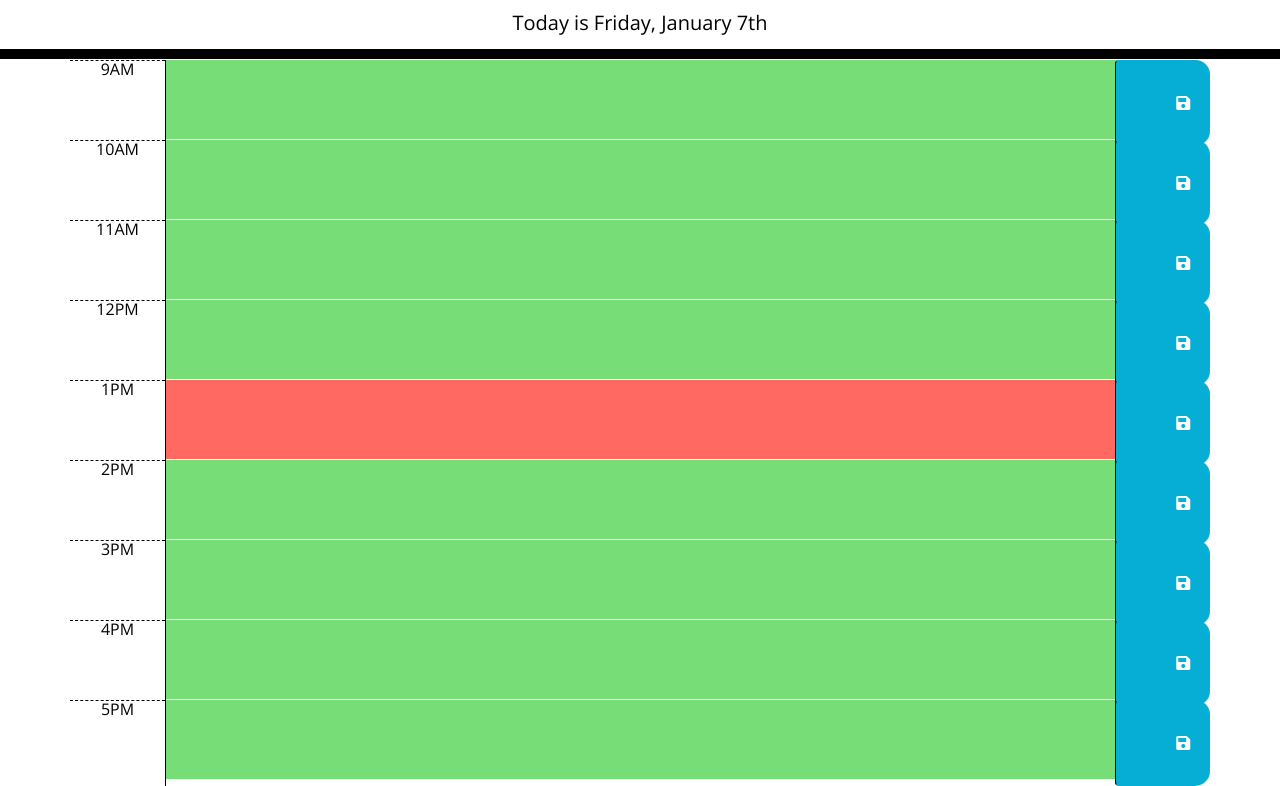
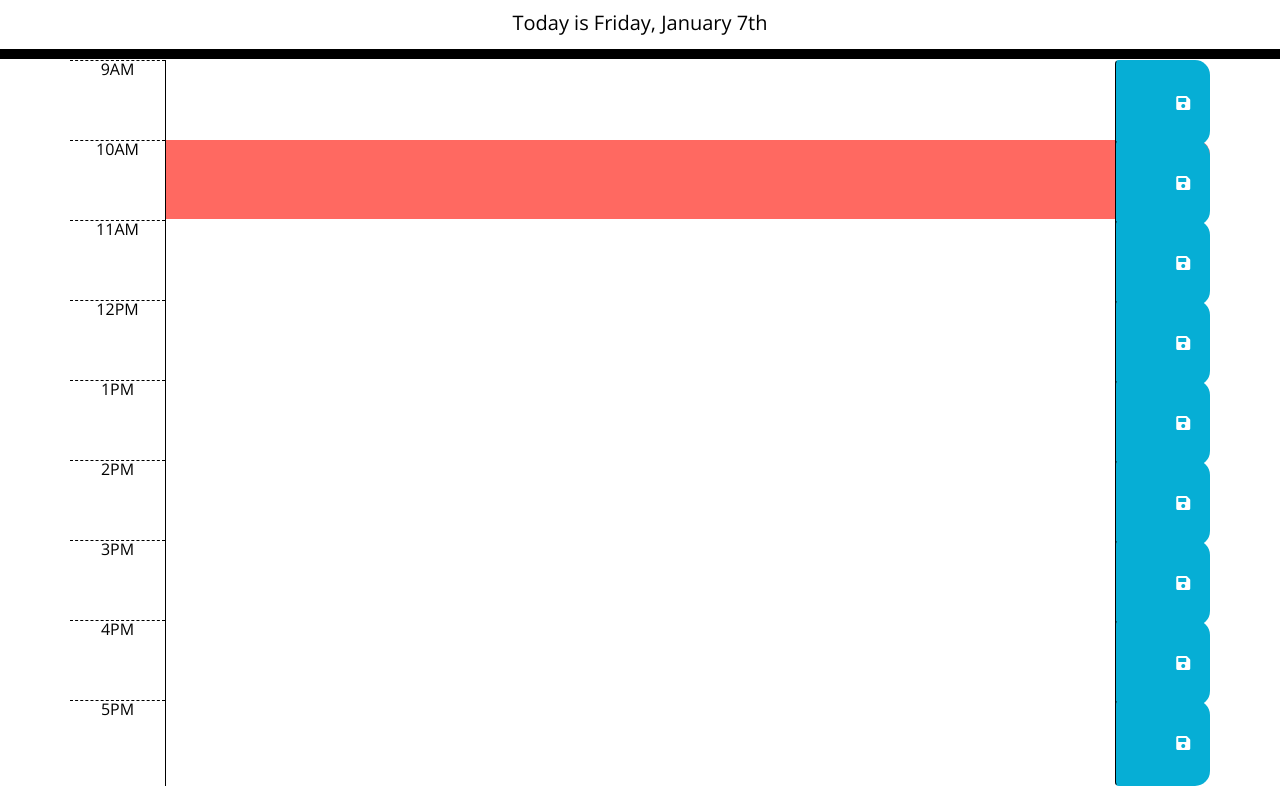
Before and after one commit to kreativekntrl/day-planner, a plain HTML site: page index.html in a window 1280 px wide. Shown: the part 108-894 px from the top of the page. Drawn offline with nearby package versions, Linux system fonts and the light colour scheme.

Commit message:
last commit 01/06/2021

```diff
--- a/index.html
+++ b/index.html
@@ -33,7 +33,7 @@
         in the finished product.) -->
 
       <!-- example of a past time block -->
-      <div id="hour-9" class="row time-block past">
+      <div id="hour-9" class="row time-block">
         <div class="col-md-1 hour">9AM</div>
         <textarea class="col-md-10 description"> </textarea>
         <button class="btn saveBtn col-md-1">
@@ -42,7 +42,7 @@
       </div>
 
       <!-- example of a present time block -->
-      <div id="hour-10" class="row time-block present">
+      <div id="hour-10" class="row time-block">
         <div class="col-md-1 hour">10AM</div>
         <textarea class="col-md-10 description"> </textarea>
         <button class="btn saveBtn col-md-1">
@@ -51,7 +51,7 @@
       </div>
 
       <!-- example of a future time block -->
-      <div id="hour-11" class="row time-block future">
+      <div id="hour-11" class="row time-block">
         <div class="col-md-1 hour">11AM</div>
         <textarea class="col-md-10 description"> </textarea>
         <button class="btn saveBtn col-md-1">
--- a/script.js
+++ b/script.js
@@ -34,8 +34,7 @@ function storeText(){
 //Updates current time
 
 //Loops through our array of times and updates the color of the div
-function updateDiv () {
-    var currentTime = moment("1PM", "hA").format("hA");
+/*function updateDiv () {
     for (var i = 0; i < timeArray.length; i++) {
         if (parseInt(timeArray[i].text()) === parseInt(timeArray[4].text())){
             timeArray[i].addClass("present");
@@ -45,6 +44,48 @@ function updateDiv () {
             timeArray[i].addClass("future");
         }
     }
+}*/
+
+var nineAM = moment("9AM", "hA").format("hA");
+var tenAM = moment("10AM", "hA").format("hA");
+var elevenAM = moment("11AM", "hA").format("hA");
+var noon = moment("12PM", "hA").format("hA");
+var onePM = moment("1PM", "hA").format("hA");
+var twoPM = moment("2PM", "hA").format("hA");
+var threePM = moment("3PM", "hA").format("hA");
+var fourPM = moment("4PM", "hA").format("hA");
+var fivePM = moment("5PM", "hA").format("hA");
+
+var hourArray = [nineAM, tenAM, elevenAM, noon, onePM, twoPM, threePM, fourPM, fivePM];
+
+var currentTime = moment("10AM", "hA").format("hA");
+
+function updateDiv() {
+    for(j=i=0; i < timeArray.length && j < hourArray.length; i++, j++) {
+        if (parseInt(timeArray[i].text()) === parseInt(currentTime)) {
+            timeArray[i].addClass("present");
+        }
+        if (parseInt(timeArray[i].text()) < hourArray[i] && parseInt(timeArray[i].text()) > parseInt(currentTime)){
+            timeArray[i].addClass("past");
+        }
+        if (timeArray[i].text() > hourArray[i]){
+            timeArray[i].addClass("future");
+        }
+    }
 }
 
+/*function updateDiv() {
+    for(j=i=0; i < timeArray.length && j < hourArray.length; i++, j++) {
+        if (parseInt(timeArray[i].text()) === parseInt(currentTime)){
+            timeArray[i].addClass("present");
+            console.log(currentTime);
+        }
+        if (parseInt(timeArray[i].text()) != parseInt(currentTime)){
+            timeArray[i].addClass("past");
+        }
+        /*if (parseInt(timeArray[i].text()) > parseInt(currentTime)){
+            timeArray[i].addClass("future");
+        }*/
+
+
 updateDiv();
```
